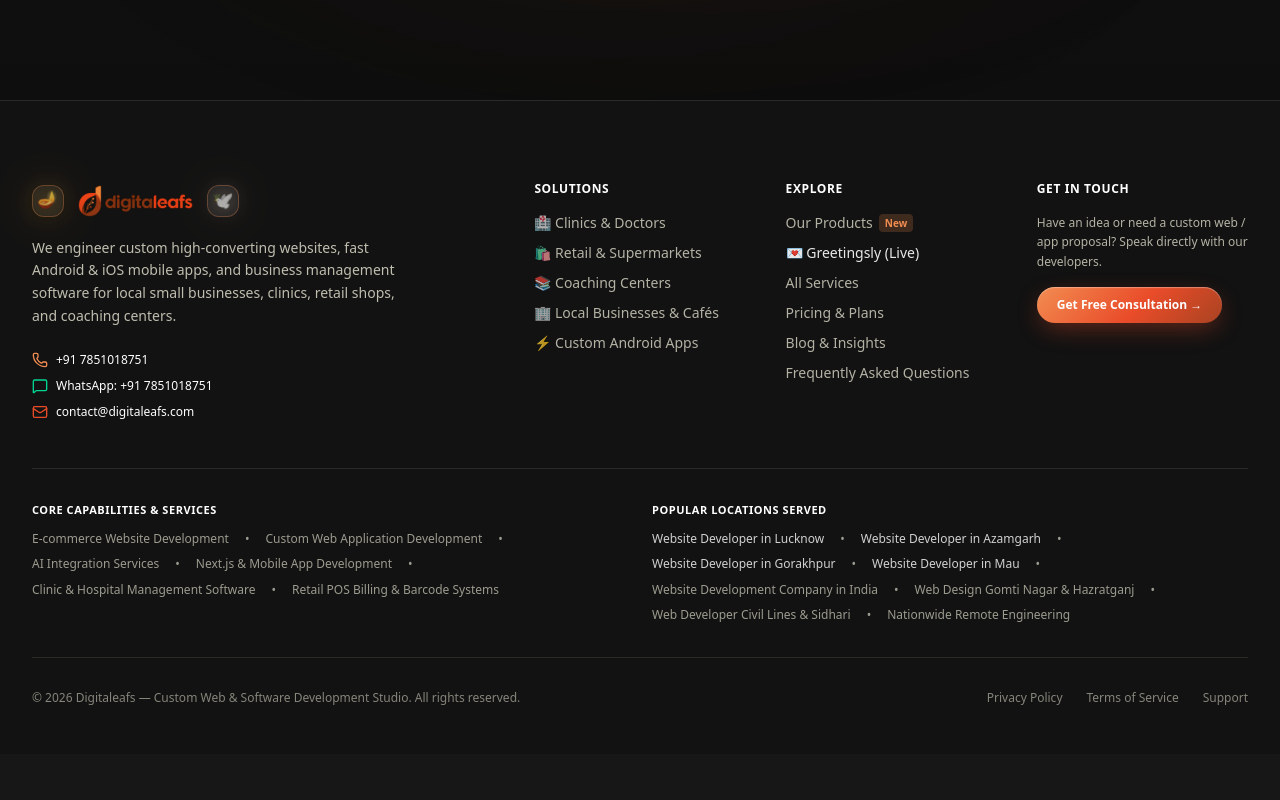
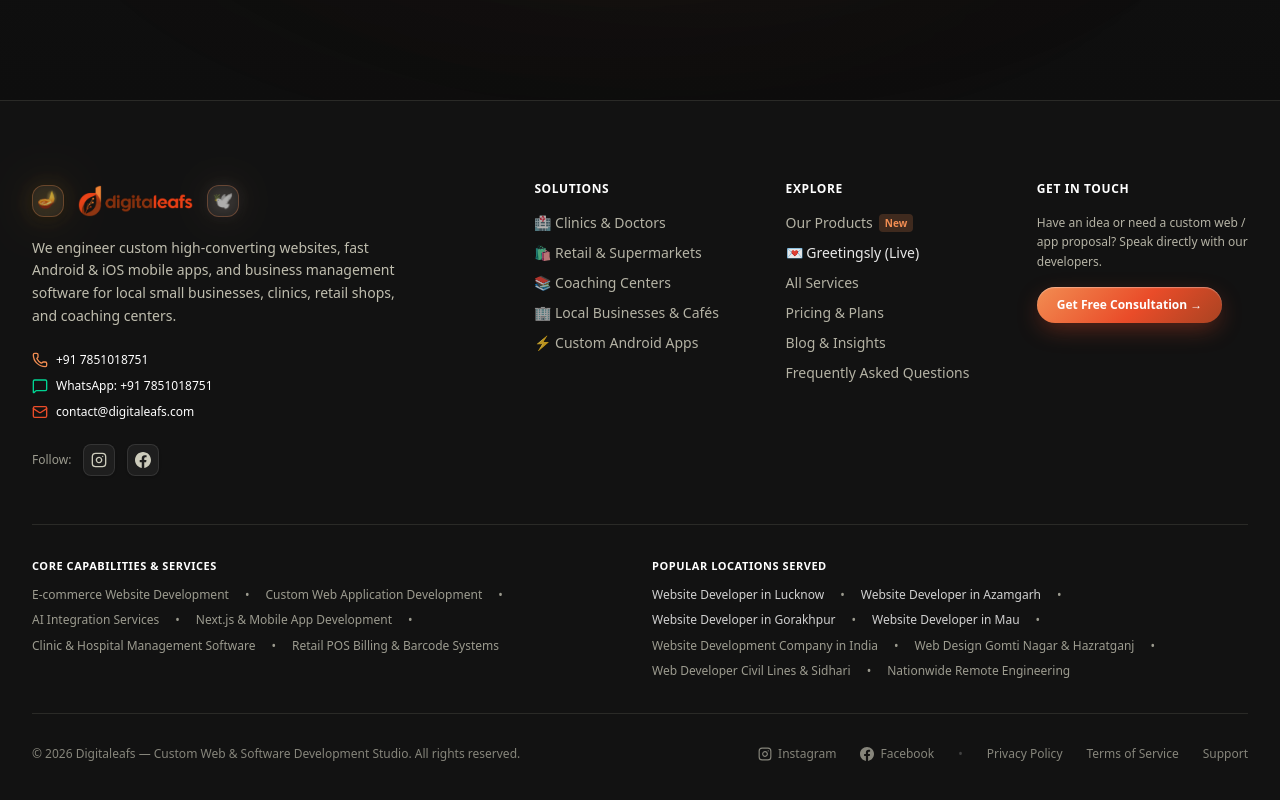
Before and after one commit to bipinkumar87/digitaleafs, a Next.js app: page /faq in a window 1280 px wide. Shown: the part 2330-3130 px from the top of the page. Before the commit the page ends 3084 px from the top, so only its background shows below. Built offline with nearby package versions, Linux system fonts and the light colour scheme; no server answers.

Commit message:
feat(social): add Instagram and Facebook social media links and schema across site

```diff
--- a/src/app/contact/page.tsx
+++ b/src/app/contact/page.tsx
@@ -67,6 +67,10 @@ const jsonLd = {
         "telephone": "+91-7851018751",
         "email": "contact@digitaleafs.com",
         "url": "https://digitaleafs.com",
+        "sameAs": [
+          "https://www.instagram.com/digitaleafs",
+          "https://www.facebook.com/digitaleafs"
+        ],
         "priceRange": "₹7,999 - ₹1,25,000",
         "openingHours": "Mo-Sa 10:00-19:00",
         "contactPoint": {
--- a/src/app/layout.tsx
+++ b/src/app/layout.tsx
@@ -148,7 +148,8 @@ const jsonLd = {
       telephone: "+91-7851018751",
       email: "contact@digitaleafs.com",
       sameAs: [
-        "https://github.com/bipinkumar87",
+        "https://www.instagram.com/digitaleafs",
+        "https://www.facebook.com/digitaleafs",
         "https://digitaleafs.com",
       ],
       knowsAbout: [
--- a/src/components/Contact.tsx
+++ b/src/components/Contact.tsx
@@ -2,6 +2,7 @@
 
 import { useState } from "react";
 import { Mail, Send, CheckCircle2, Shield, Clock } from "lucide-react";
+import { Instagram, Facebook } from "@/components/Icons";
 
 export default function Contact() {
   const [formData, setFormData] = useState({
@@ -161,6 +162,31 @@ export default function Contact() {
                   <div className="text-xs text-[#666666]">Official Email Support</div>
                   <a href="mailto:contact@digitaleafs.com" className="font-bold text-[#171717] hover:text-[#E94C29] transition-colors">
                     contact@digitaleafs.com
+                  </a>
+                </div>
+              </div>
+
+              {/* Social Channels - Instagram & Facebook Only */}
+              <div className="pt-2 flex flex-col sm:flex-row sm:items-center gap-2 text-xs">
+                <span className="text-[#666666] font-medium">Follow Socials:</span>
+                <div className="flex items-center gap-2">
+                  <a
+                    href="https://www.instagram.com/digitaleafs"
+                    target="_blank"
+                    rel="noopener noreferrer"
+                    className="inline-flex items-center gap-1.5 px-3 py-1.5 rounded-full bg-white border border-[#171717]/10 text-xs font-semibold text-[#171717] hover:border-[#E1306C] hover:text-[#E1306C] transition-all shadow-sm"
+                  >
+                    <Instagram className="w-3.5 h-3.5 text-[#E1306C]" />
+                    <span>Instagram</span>
+                  </a>
+                  <a
+                    href="https://www.facebook.com/digitaleafs"
+                    target="_blank"
+                    rel="noopener noreferrer"
+                    className="inline-flex items-center gap-1.5 px-3 py-1.5 rounded-full bg-white border border-[#171717]/10 text-xs font-semibold text-[#171717] hover:border-[#1877F2] hover:text-[#1877F2] transition-all shadow-sm"
+                  >
+                    <Facebook className="w-3.5 h-3.5 text-[#1877F2]" />
+                    <span>Facebook</span>
                   </a>
                 </div>
               </div>
--- a/src/components/Footer.tsx
+++ b/src/components/Footer.tsx
@@ -4,6 +4,7 @@ import { useState, useEffect } from "react";
 import Image from "next/image";
 import Link from "next/link";
 import { Mail, Phone, MessageSquare } from "lucide-react";
+import { Instagram, Facebook } from "@/components/Icons";
 import { getCurrentOrUpcomingFestival, FestivalConfig } from "@/utils/festival";
 
 export default function Footer() {
@@ -73,6 +74,29 @@ export default function Footer() {
                   contact@digitaleafs.com
                 </a>
               </div>
+            </div>
+
+            {/* Social Media Links - Instagram & Facebook Only */}
+            <div className="pt-2 flex items-center gap-3">
+              <span className="text-xs text-[#F9F7E3]/60 font-medium">Follow:</span>
+              <a
+                href="https://www.instagram.com/digitaleafs"
+                target="_blank"
+                rel="noopener noreferrer"
+                aria-label="Digitaleafs on Instagram"
+                className="w-8 h-8 rounded-lg bg-white/[0.05] border border-white/10 hover:border-[#E1306C]/60 hover:bg-[#E1306C]/15 text-[#F9F7E3]/80 hover:text-[#E1306C] flex items-center justify-center transition-all group shadow-sm"
+              >
+                <Instagram className="w-4 h-4 group-hover:scale-110 transition-transform" />
+              </a>
+              <a
+                href="https://www.facebook.com/digitaleafs"
+                target="_blank"
+                rel="noopener noreferrer"
+                aria-label="Digitaleafs on Facebook"
+                className="w-8 h-8 rounded-lg bg-white/[0.05] border border-white/10 hover:border-[#1877F2]/60 hover:bg-[#1877F2]/15 text-[#F9F7E3]/80 hover:text-[#1877F2] flex items-center justify-center transition-all group shadow-sm"
+              >
+                <Facebook className="w-4 h-4 group-hover:scale-110 transition-transform" />
+              </a>
             </div>
           </div>
 
@@ -252,7 +276,26 @@ export default function Footer() {
           <div>
             &copy; 2026 Digitaleafs — Custom Web &amp; Software Development Studio. All rights reserved.
           </div>
-          <div className="flex items-center gap-6">
+          <div className="flex flex-wrap items-center gap-4 sm:gap-6">
+            <a
+              href="https://www.instagram.com/digitaleafs"
+              target="_blank"
+              rel="noopener noreferrer"
+              className="flex items-center gap-1.5 hover:text-[#E1306C] transition-colors"
+            >
+              <Instagram className="w-3.5 h-3.5" />
+              <span>Instagram</span>
+            </a>
+            <a
+              href="https://www.facebook.com/digitaleafs"
+              target="_blank"
+              rel="noopener noreferrer"
+              className="flex items-center gap-1.5 hover:text-[#1877F2] transition-colors"
+            >
+              <Facebook className="w-3.5 h-3.5" />
+              <span>Facebook</span>
+            </a>
+            <span className="text-white/20 hidden sm:inline">•</span>
             <Link href="/privacy-policy" className="hover:text-[#F28D52] transition-colors">
               Privacy Policy
             </Link>
--- a/src/components/Icons.tsx
+++ b/src/components/Icons.tsx
@@ -68,3 +68,31 @@ export const WhatsApp = ({ className = "w-4 h-4", ...props }: IconProps) => (
     <path d="M9 10a.5.5 0 0 0 1 0V9a.5.5 0 0 0-1 0v1a5 5 0 0 0 5 5h1a.5.5 0 0 0 0-1h-1a.5.5 0 0 0 0 1" />
   </svg>
 );
+
+export const Instagram = ({ className = "w-4 h-4", ...props }: IconProps) => (
+  <svg
+    viewBox="0 0 24 24"
+    fill="none"
+    stroke="currentColor"
+    strokeWidth="2"
+    strokeLinecap="round"
+    strokeLinejoin="round"
+    className={className}
+    {...props}
+  >
+    <rect width="20" height="20" x="2" y="2" rx="5" ry="5" />
+    <path d="M16 11.37A4 4 0 1 1 12.63 8 4 4 0 0 1 16 11.37z" />
+    <line x1="17.5" x2="17.51" y1="6.5" y2="6.5" />
+  </svg>
+);
+
+export const Facebook = ({ className = "w-4 h-4", ...props }: IconProps) => (
+  <svg
+    viewBox="0 0 24 24"
+    fill="currentColor"
+    className={className}
+    {...props}
+  >
+    <path d="M24 12.073c0-6.627-5.373-12-12-12s-12 5.373-12 12c0 5.99 4.388 10.954 10.125 11.854v-8.385H7.078v-3.47h3.047V9.43c0-3.007 1.792-4.669 4.533-4.669 1.312 0 2.686.235 2.686.235v2.953H15.83c-1.491 0-1.956.925-1.956 1.874v2.25h3.328l-.532 3.47h-2.796v8.385C19.612 23.027 24 18.062 24 12.073z" />
+  </svg>
+);
```
